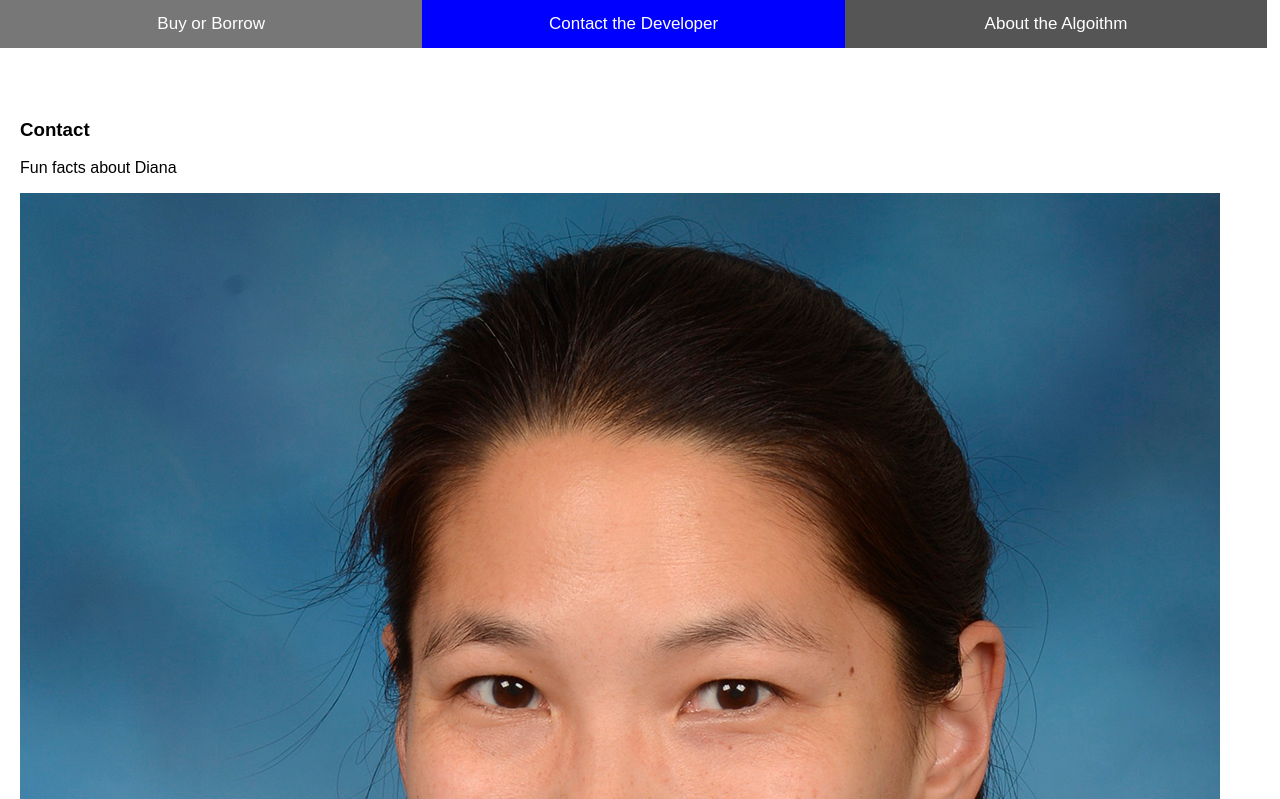
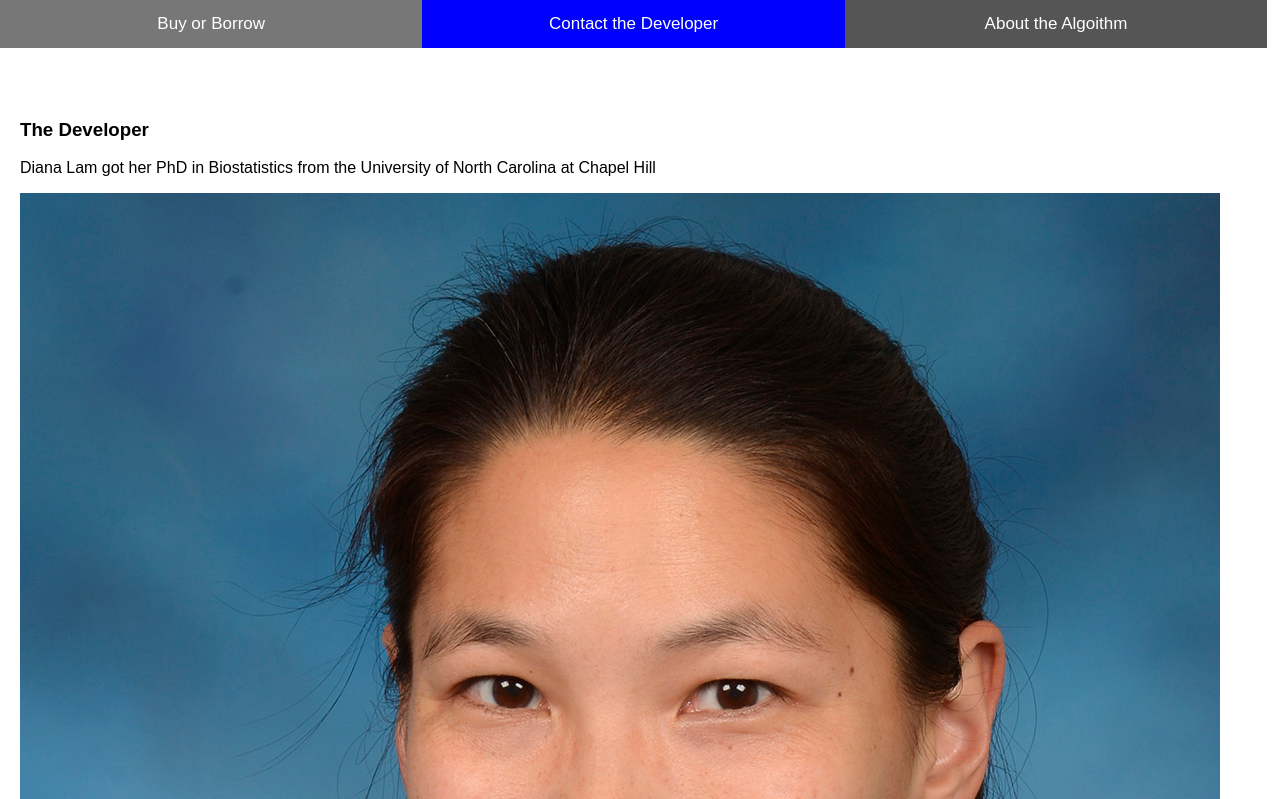
Before and after one commit to DianaLam06/TDI-capstone, a Flask app: page / in a window 1280 px wide, after a click on "Contact the Developer". Shown: the top 799 px of the page. Run offline with Flask 2, Linux system fonts and the light colour scheme.

Commit message:
more info

```diff
--- a/templates/embed.html
+++ b/templates/embed.html
@@ -81,7 +81,7 @@ body, html {
               </td>
 
               <td valign="middle", width="550">
-    <img src="{{movie_poster}}" >
+    <img src="{{movie_poster}}" alt="No image found" >
               </td>
           </tr>
       </table>
@@ -93,14 +93,19 @@ body, html {
 
 
 <div id="Contact" class="tabcontent">
-  <h3>Contact</h3>
-  <p>Fun facts about Diana</p>
-  <img src="Lam_Diana.jpg">
+  <h3>The Developer</h3>
+  <p>Diana Lam got her PhD in Biostatistics from the University of North Carolina at Chapel Hill</p>
+  <img src="Lam_Diana.jpg" alt="picture of Diana">
+
+
 </div>
 
 <div id="About" class="tabcontent">
-  <h3>About</h3>
+  <h3>Motivation</h3>
   <p>Motivation</p>
+
+    <h3> Machine Learning </h3>
+    <p> It's not very good </p>
 </div>
 
 <script>
```
